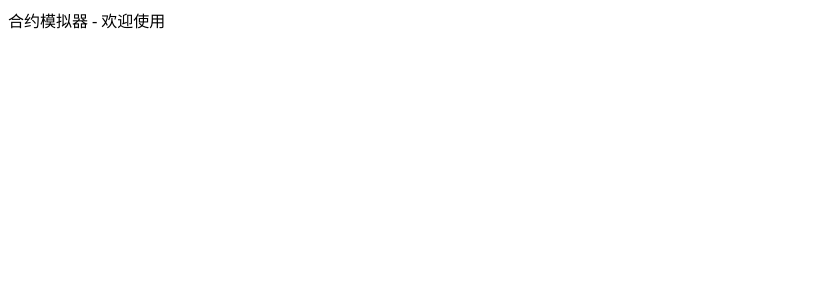
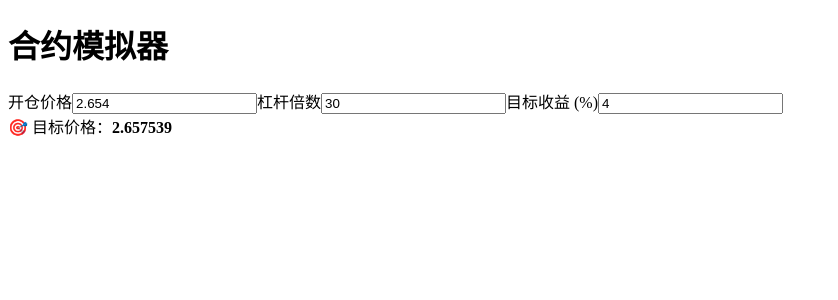
Before and after one commit to Rocky-Leee/contract-simulator, a Next.js app: page / in a window 1280 px wide. Shown: the top 300 px of the page, without its empty margins (0-838 px from the left). Built offline with nearby package versions, Linux system fonts and the light colour scheme.

Commit message:
Update page.tsx

```diff
--- a/app/page.tsx
+++ b/app/page.tsx
@@ -1,9 +1,23 @@
-export default function Home() {
+'use client';
+import { useState } from 'react';
+export default function HomePage() {
+  const [entryPrice, setEntryPrice] = useState(2.654);
+  const [leverage, setLeverage] = useState(30);
+  const [targetProfit, setTargetProfit] = useState(4);
+  const priceChangeRatio = (targetProfit / 100) / leverage;
+  const targetPrice = (entryPrice * (1 + priceChangeRatio)).toFixed(6);
   return (
-    <div className="min-h-screen bg-gray-50 flex items-center justify-center">
-      <div className="text-3xl font-bold text-blue-600">
-        合约模拟器 - 欢迎使用
+    <main className="max-w-xl mx-auto py-10 px-4 bg-white shadow-md rounded-xl">
+      <h1 className="text-2xl font-bold mb-4">合约模拟器</h1>
+      <label className="block mb-2">开仓价格</label>
+      <input type="number" value={entryPrice} onChange={e => setEntryPrice(parseFloat(e.target.value))} className="w-full mb-4 p-2 border rounded" />
+      <label className="block mb-2">杠杆倍数</label>
+      <input type="number" value={leverage} onChange={e => setLeverage(parseFloat(e.target.value))} className="w-full mb-4 p-2 border rounded" />
+      <label className="block mb-2">目标收益 (%)</label>
+      <input type="number" value={targetProfit} onChange={e => setTargetProfit(parseFloat(e.target.value))} className="w-full mb-4 p-2 border rounded" />
+      <div className="mt-6 text-lg">
+        🎯 目标价格：<strong>{targetPrice}</strong>
       </div>
-    </div>
+    </main>
   );
 }
```
